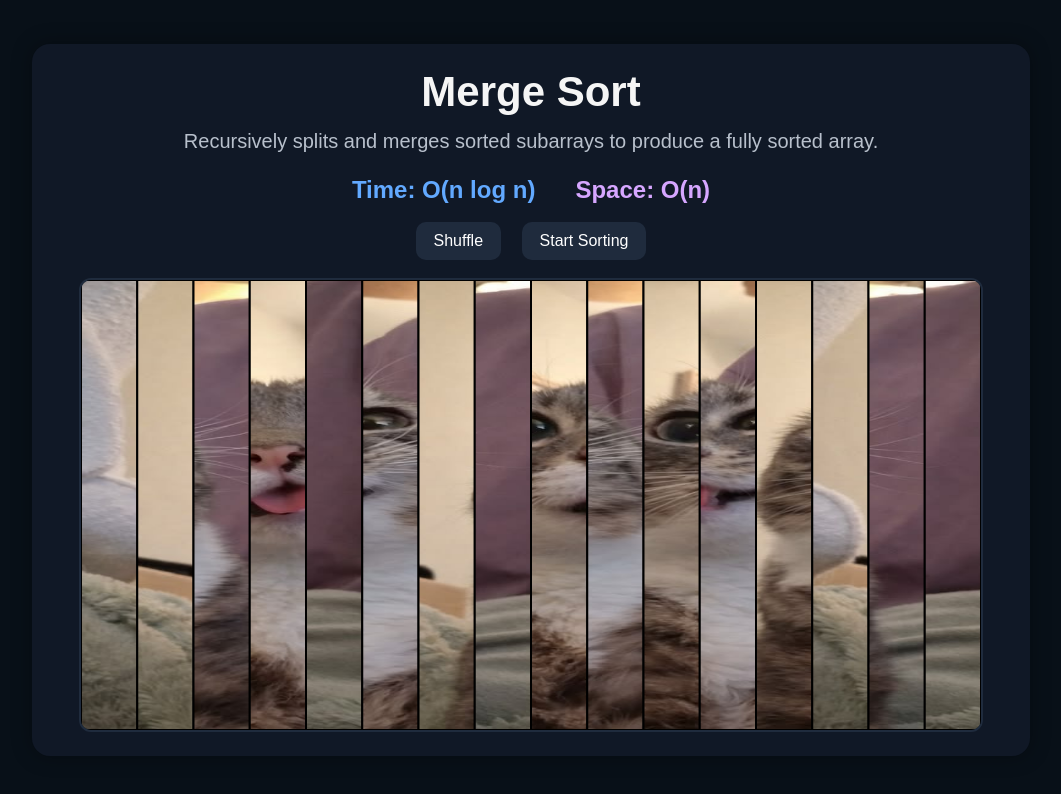
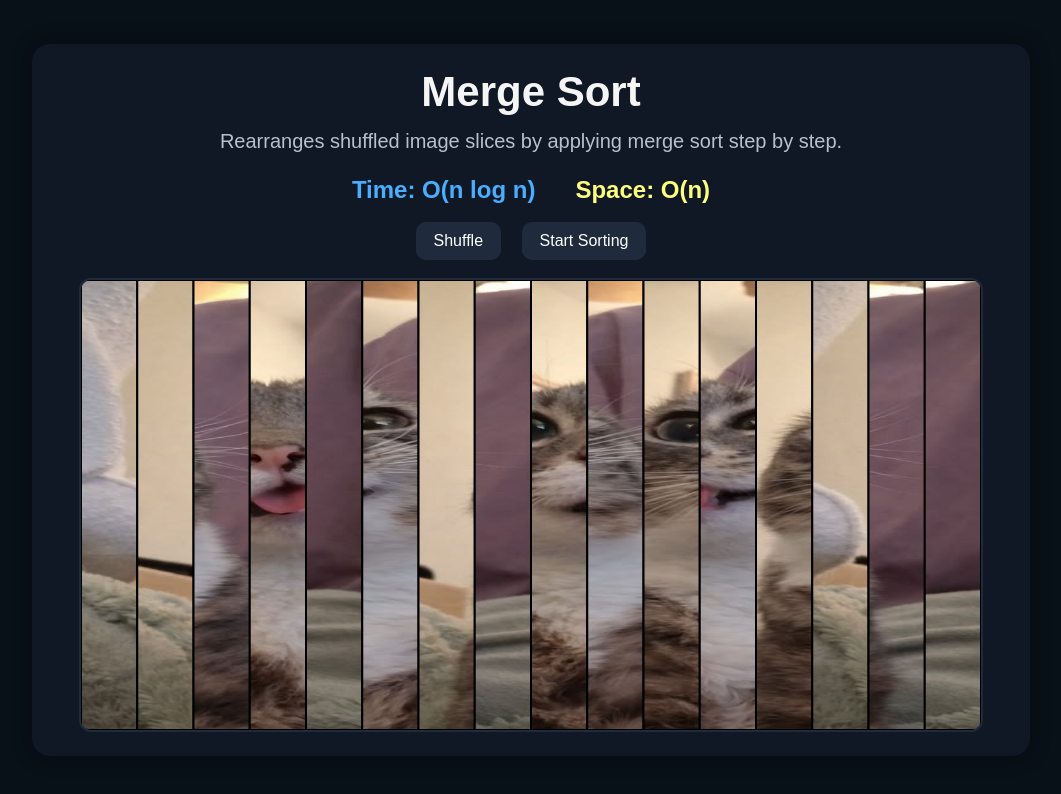
Before and after one commit to heyimdenise/Merge-Sort-Picture, a plain HTML site: page index.html in a window 1280 px wide. Shown: the whole page, without its empty margins (109-1170 px from the left). Drawn offline with Linux system fonts and the light colour scheme.

Commit message:
Add files via upload

```diff
--- a/index.html
+++ b/index.html
@@ -10,7 +10,7 @@
   <div class="container">
     <h1>Merge Sort</h1>
     <p class="subtitle">
-      Recursively splits and merges sorted subarrays to produce a fully sorted array.
+      Rearranges shuffled image slices by applying merge sort step by step.
     </p>
 
     <div class="info">
--- a/style.css
+++ b/style.css
@@ -41,11 +41,11 @@ h1 {
 }
 
 .info span:first-child {
-  color: #62a9ff;
+  color: #4aaeff;
 }
 
 .info span:last-child {
-  color: #d6a6ff;
+  color: #fdff7d;
 }
 
 .controls {
```
